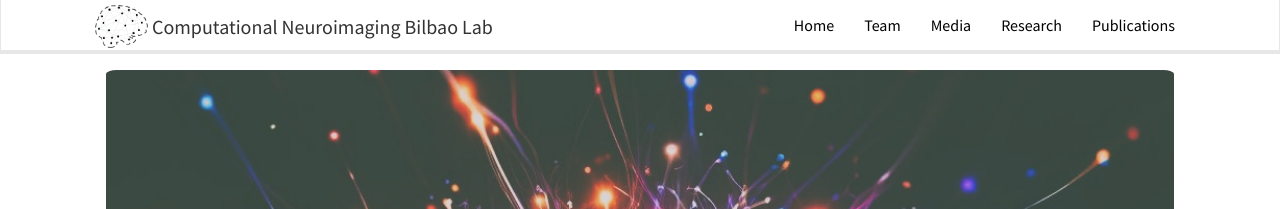
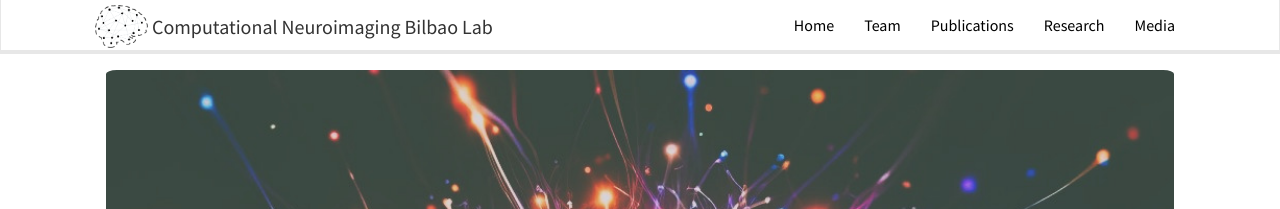
Before and after one commit to itellaetxe/compneurobilbao_website, a Jekyll site: the page built from _pages/home.md, in a window 1280 px wide. Shown: the top 209 px of the page. Built offline with Jekyll 4.4.1, drawn with Linux system fonts in a browser that asks for light colours; nearby versions of some CDN libraries.

Commit message:
[pages ordenez aldatu]

```diff
--- a/_includes/header.html
+++ b/_includes/header.html
@@ -18,11 +18,11 @@
 			<ul class="nav navbar-nav navbar-right">
 				<li><a href="{{ site.url }}{{ site.baseurl }}/">Home</a></li>
 				<li><a href="{{ site.url }}{{ site.baseurl }}/team">Team</a></li>
-				<li><a href="{{ site.url }}{{ site.baseurl }}/pictures">Media</a></li>
 				<!-- <li><a href="{{ site.url }}{{ site.baseurl }}/openings">Openings</a></li> -->
+				<li><a href="{{ site.url }}{{ site.baseurl }}/publications">Publications</a></li>
 				<!-- <li><a href="{{ site.url }}{{ site.baseurl }}/allnews">News</a></li> -->
 				<li><a href="{{ site.url }}{{ site.baseurl }}/research">Research</a></li>
-				<li><a href="{{ site.url }}{{ site.baseurl }}/publications">Publications</a></li>
+				<li><a href="{{ site.url }}{{ site.baseurl }}/pictures">Media</a></li>
 			</ul>
 		</div>
 	</div>
```
